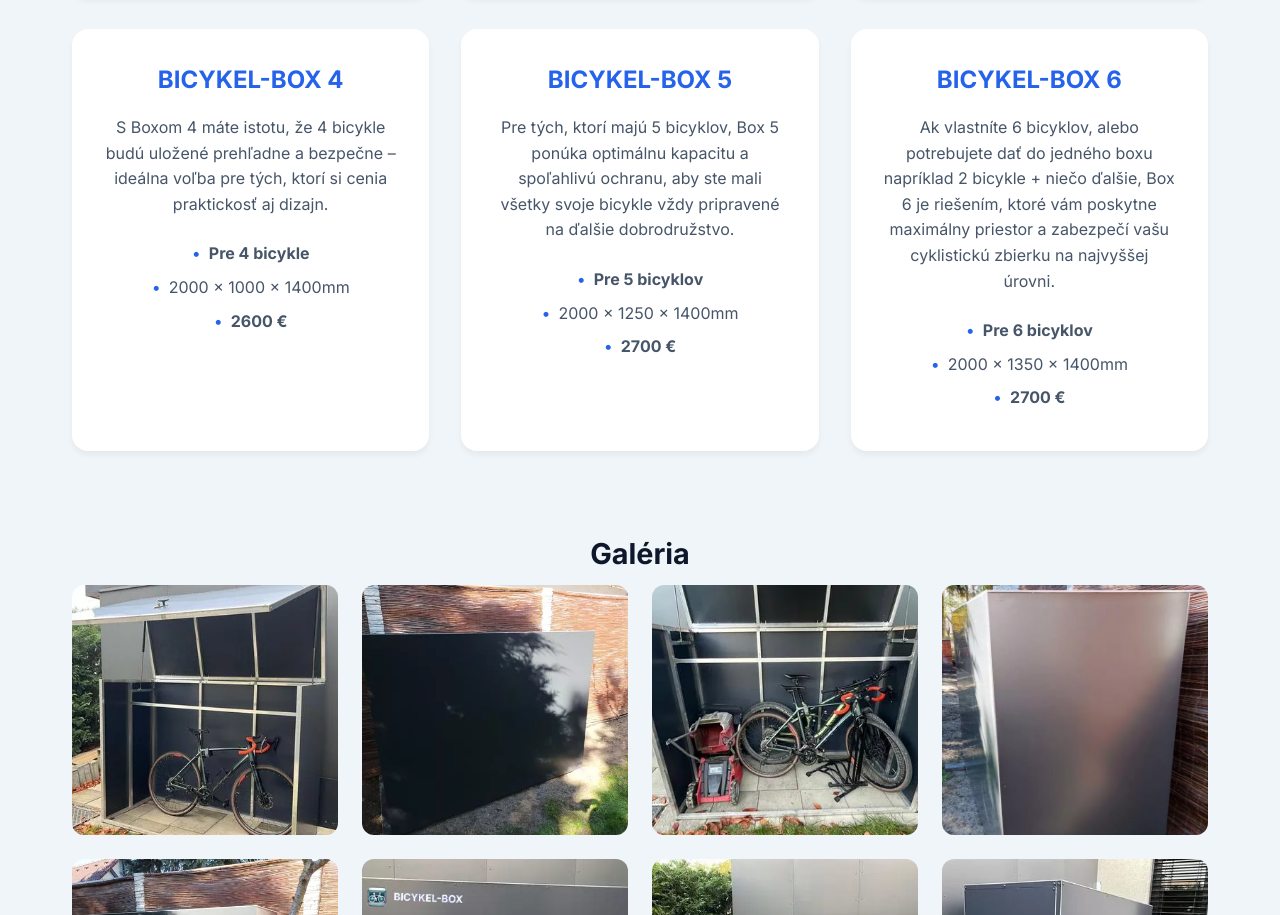
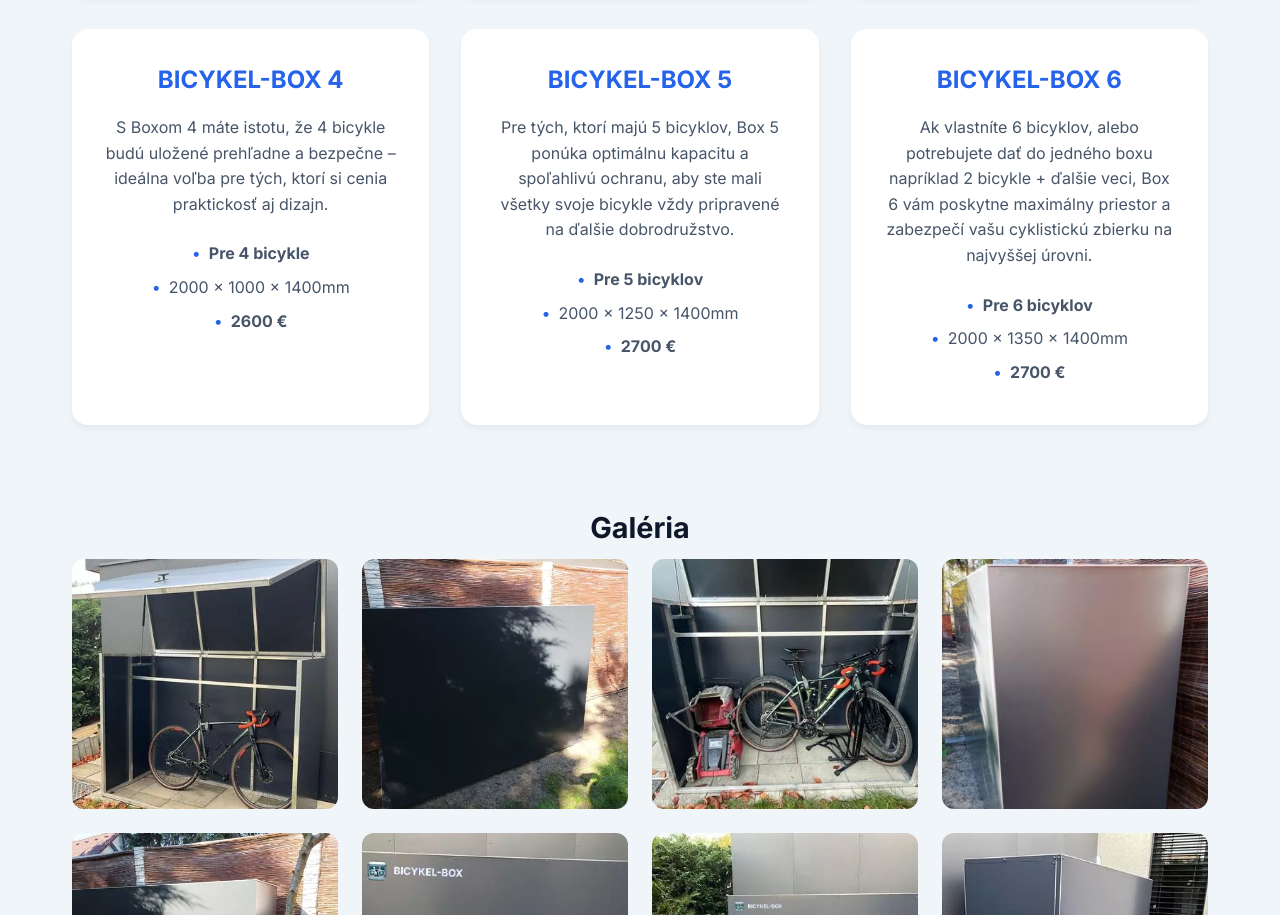
Before and after one commit to JasomTuit/bicykel-box, a plain HTML site: page index.html in a window 1280 px wide. Shown: the part 1697-2612 px from the top of the page. Drawn offline with Linux system fonts and the light colour scheme.

Commit message:
uprava textu

```diff
--- a/index.html
+++ b/index.html
@@ -269,7 +269,7 @@
                 </div>
                 <div class="product-card">
                     <h3>BICYKEL-BOX 6</h3>
-                    <p>Ak vlastníte 6 bicyklov, alebo potrebujete dať do jedného boxu napríklad 2 bicykle + niečo ďalšie, Box 6 je riešením, ktoré vám poskytne maximálny priestor a zabezpečí vašu cyklistickú zbierku na najvyššej úrovni.</p>
+                    <p>Ak vlastníte 6 bicyklov, alebo potrebujete dať do jedného boxu napríklad 2 bicykle + ďalšie veci, Box 6 vám poskytne maximálny priestor a zabezpečí vašu cyklistickú zbierku na najvyššej úrovni.</p>
                     <ul class="product-specs">
                         <li><strong>Pre 6 bicyklov</strong></li>
                         <li>2000 x 1350 x 1400mm</li>
```
